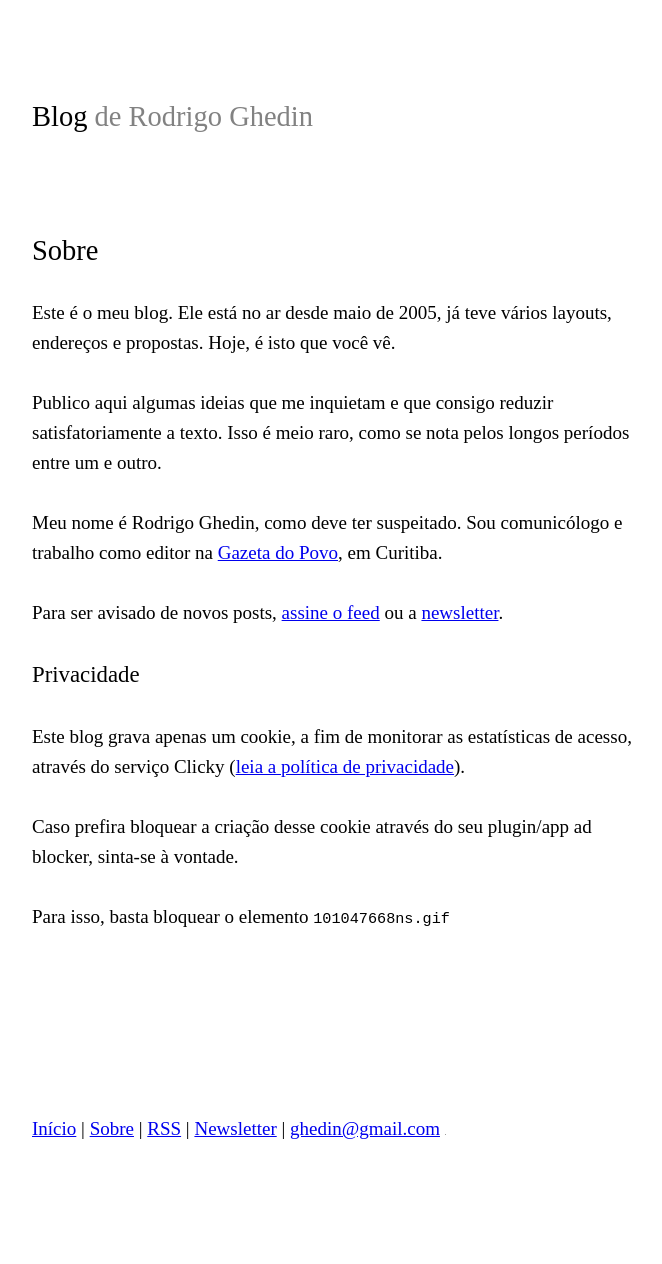
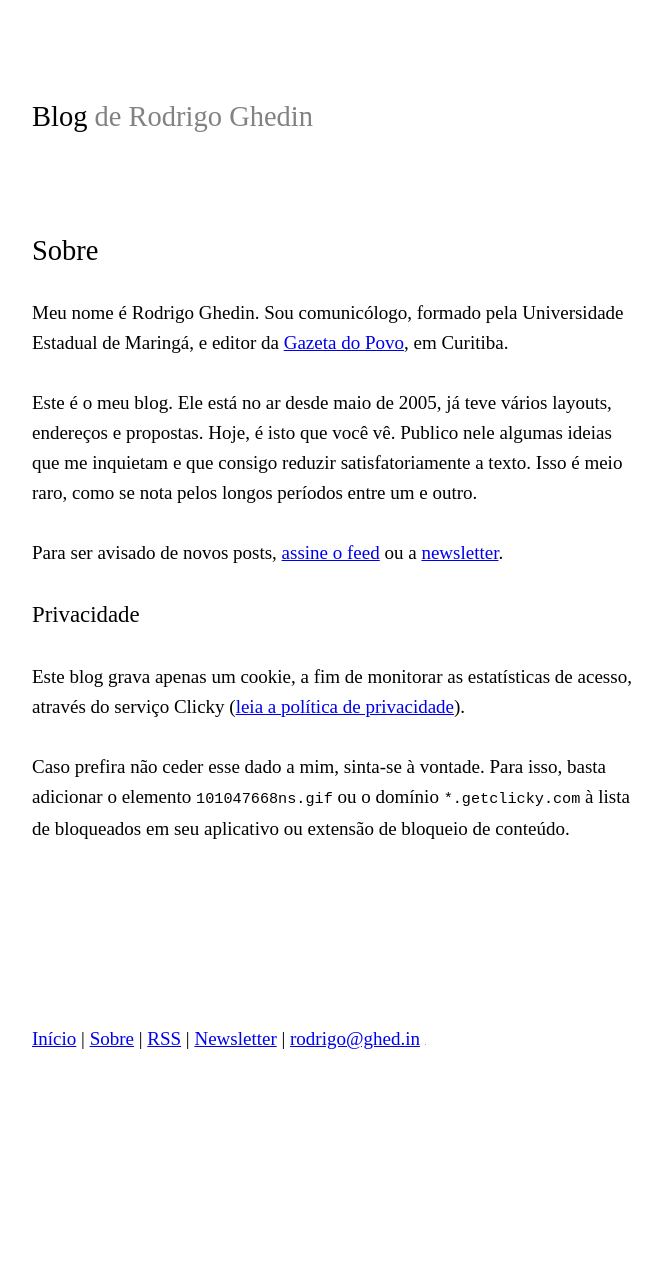
Before and after one commit to rghedin/rghedin.github.io, a Jekyll site: the page built from sobre.md, in a window 1280 px wide. Shown: the whole page, without its empty margins (304-966 px from the left). Built offline with Jekyll 4.4.1, drawn with Linux system fonts in a browser that asks for light colours; after the commit the page ends 1174 px from its top, so only the background shows below that.

Commit message:
Alterações no texto do 'Sobre'

```diff
--- a/_includes/footer.html
+++ b/_includes/footer.html
@@ -1,5 +1,5 @@
   <footer>
-    <a href="/">Início</a> | <a href="/sobre">Sobre</a> | <a href="{{ "/feed.xml" | relative_url }}">RSS</a> | <a href="http://eepurl.com/cLePcH">Newsletter</a> | <a href="mailto:ghedin@gmail.com">ghedin@gmail.com</a> <img alt="Clicky" width="1" height="1" src="//in.getclicky.com/101047668ns.gif" />
+    <a href="/">Início</a> | <a href="/sobre">Sobre</a> | <a href="{{ "/feed.xml" | relative_url }}">RSS</a> | <a href="http://eepurl.com/cLePcH">Newsletter</a> | <a href="mailto:rodrigo@ghed.in">rodrigo@ghed.in</a> <img alt="Clicky" width="1" height="1" src="//in.getclicky.com/101047668ns.gif" />
   </footer>
 
 </div>
--- a/sobre.md
+++ b/sobre.md
@@ -2,11 +2,9 @@
 layout: page
 title: "Sobre"
 ---
-Este é o meu blog. Ele está no ar desde maio de 2005, já teve vários layouts, endereços e propostas. Hoje, é isto que você vê.
+Meu nome é Rodrigo Ghedin. Sou comunicólogo, formado pela Universidade Estadual de Maringá, e editor da [Gazeta do Povo](http://gazetadopovo.com.br/economia/nova-economia/), em Curitiba.
 
-Publico aqui algumas ideias que me inquietam e que consigo reduzir satisfatoriamente a texto. Isso é meio raro, como se nota pelos longos períodos entre um e outro.
-
-Meu nome é Rodrigo Ghedin, como deve ter suspeitado. Sou comunicólogo e trabalho como editor na [Gazeta do Povo](http://gazetadopovo.com.br/economia/nova-economia/), em Curitiba.
+Este é o meu blog. Ele está no ar desde maio de 2005, já teve vários layouts, endereços e propostas. Hoje, é isto que você vê. Publico nele algumas ideias que me inquietam e que consigo reduzir satisfatoriamente a texto. Isso é meio raro, como se nota pelos longos períodos entre um e outro.
 
 Para ser avisado de novos posts, [assine o feed](https://blog.ghed.in/feed.xml) ou a [newsletter](http://eepurl.com/cLePcH).
 
@@ -14,6 +12,4 @@ Para ser avisado de novos posts, [assine o feed](https://blog.ghed.in/feed.xml)
 
 Este blog grava apenas um cookie, a fim de monitorar as estatísticas de acesso, através do serviço Clicky ([leia a política de privacidade](https://clicky.com/terms#privacy)).
 
-Caso prefira bloquear a criação desse cookie através do seu plugin/app ad blocker, sinta-se à vontade.
-
-Para isso, basta bloquear o elemento <code>101047668ns.gif</code>
+Caso prefira não ceder esse dado a mim, sinta-se à vontade. Para isso, basta adicionar o elemento `101047668ns.gif` ou o domínio `*.getclicky.com` à lista de bloqueados em seu aplicativo ou extensão de bloqueio de conteúdo.
```
